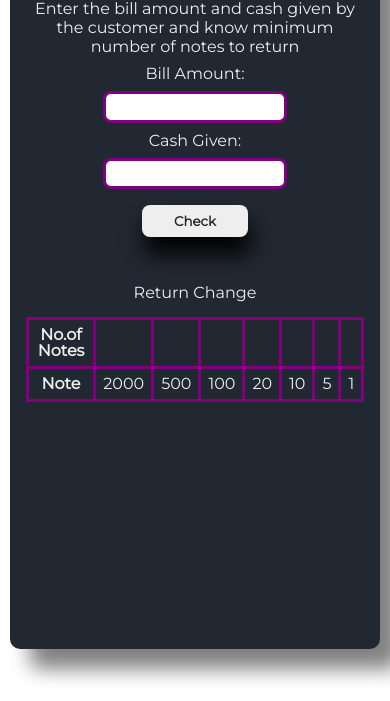
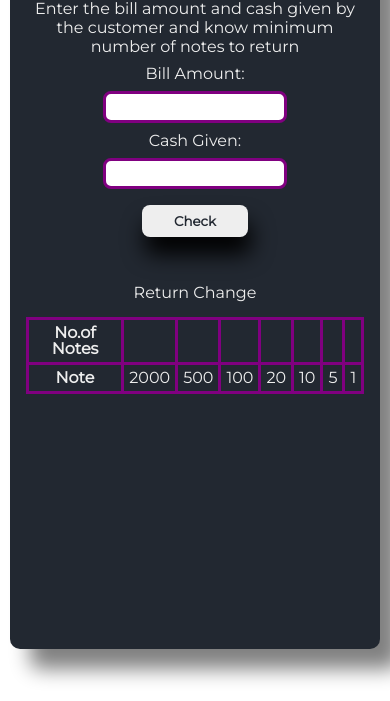
Before and after one commit to AyushGupta93/Cash-Register, a plain HTML site: page index.html in a window 390 px wide. Shown: the part 143-844 px from the top of the page. Drawn offline with Linux system fonts and the light colour scheme.

Commit message:
fix styling table overflow

```diff
--- a/main.css
+++ b/main.css
@@ -95,7 +95,8 @@ caption {
     }
     .container{
         width: 95vw;
-        margin: 2rem auto;
-
+    }
+    th,td{
+       padding: 5px;
     }
   }
```
